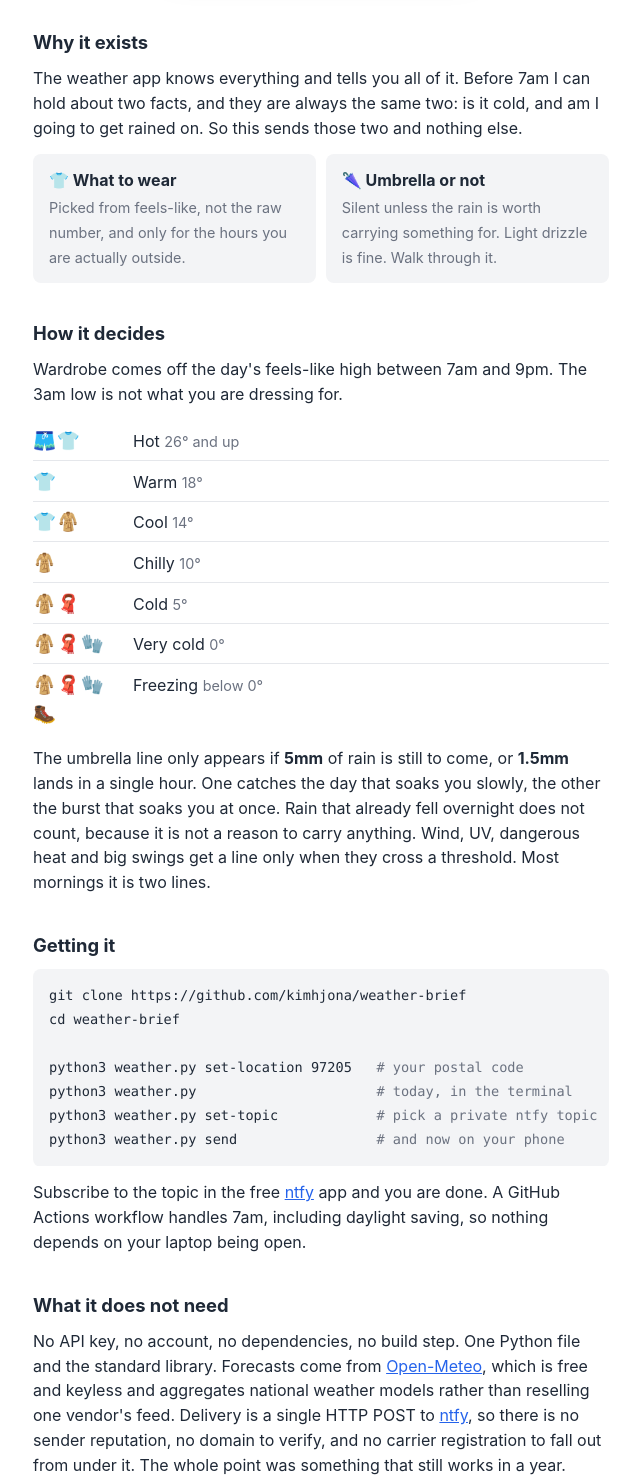
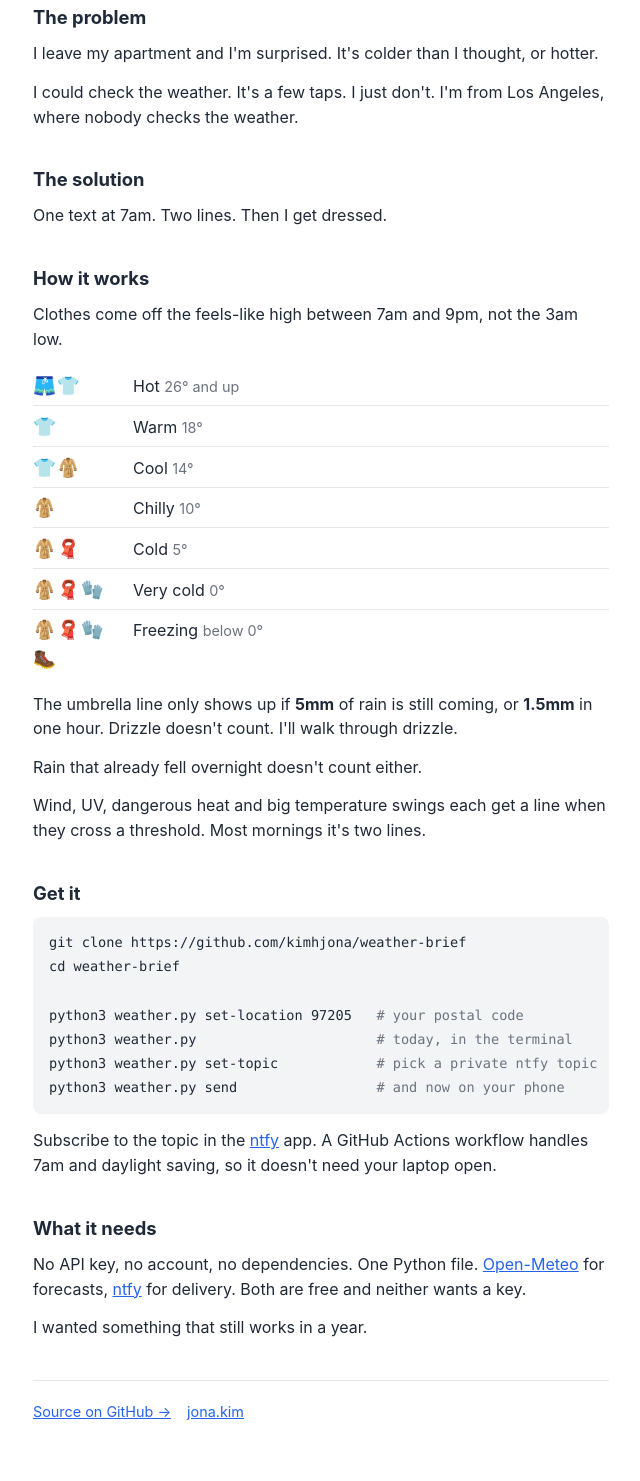
Before and after one commit to kimhjona/weather-brief, a plain HTML site: page index.html in a window 1280 px wide. Shown: the part 569-2050 px from the top of the page, without its empty margins (319-959 px from the left). Drawn offline with Linux system fonts and the light colour scheme.

Commit message:
tighten the landing page copy
Problem, solution, how it works. Cut about half the words.

Co-Authored-By: Claude Opus 5 <noreply@anthropic.com>
Claude-Session: https://claude.ai/code/session_011mzKAv5uxnmxJ8WPXeTQi2

```diff
--- a/index.html
+++ b/index.html
@@ -6,7 +6,7 @@
     <title>Weather Brief</title>
     <meta
       name="description"
-      content="A morning text that tells you how to dress and whether to bring an umbrella. No app, no account, no API key."
+      content="A text at 7am. What to wear, and whether to bring an umbrella. No app, no account, no API key."
     />
     <link
       rel="icon"
@@ -166,29 +166,6 @@
       }
 
       /* ---- content bits ---- */
-      .cards {
-        display: grid;
-        gap: 0.6rem;
-        grid-template-columns: 1fr 1fr;
-      }
-      @media (max-width: 30rem) {
-        .cards {
-          grid-template-columns: 1fr;
-        }
-      }
-      .card {
-        background: var(--card);
-        border-radius: 8px;
-        padding: 0.85rem 1rem;
-      }
-      .card strong {
-        display: block;
-        margin-bottom: 0.15rem;
-      }
-      .card span {
-        color: var(--muted);
-        font-size: 0.9rem;
-      }
       .scale {
         list-style: none;
         padding: 0;
@@ -245,8 +222,7 @@
     <header>
       <h1>🌂 Weather Brief</h1>
       <p class="tagline">
-        One text at 7am. How to dress, and whether to bring an umbrella. That is
-        the whole app.
+        A text at 7am. What to wear, and whether to bring an umbrella.
       </p>
     </header>
 
@@ -266,33 +242,22 @@
     </div>
     <p class="tap">Tap the notification for another day →</p>
 
-    <h2>Why it exists</h2>
+    <h2>The problem</h2>
     <p>
-      The weather app knows everything and tells you all of it. Before 7am I can
-      hold about two facts, and they are always the same two: is it cold, and am
-      I going to get rained on. So this sends those two and nothing else.
+      I leave my apartment and I'm surprised. It's colder than I thought, or
+      hotter.
     </p>
-    <div class="cards">
-      <div class="card">
-        <strong>👕 What to wear</strong>
-        <span
-          >Picked from feels-like, not the raw number, and only for the hours you
-          are actually outside.</span
-        >
-      </div>
-      <div class="card">
-        <strong>🌂 Umbrella or not</strong>
-        <span
-          >Silent unless the rain is worth carrying something for. Light drizzle
-          is fine. Walk through it.</span
-        >
-      </div>
-    </div>
+    <p>
+      I could check the weather. It's a few taps. I just don't. I'm from Los
+      Angeles, where nobody checks the weather.
+    </p>
 
-    <h2>How it decides</h2>
+    <h2>The solution</h2>
+    <p>One text at 7am. Two lines. Then I get dressed.</p>
+
+    <h2>How it works</h2>
     <p>
-      Wardrobe comes off the day's feels-like high between 7am and 9pm. The 3am
-      low is not what you are dressing for.
+      Clothes come off the feels-like high between 7am and 9pm, not the 3am low.
     </p>
     <ul class="scale">
       <li><span class="icons">🩳👕</span><span>Hot <span class="temp">26° and up</span></span></li>
@@ -304,15 +269,17 @@
       <li><span class="icons">🧥🧣🧤🥾</span><span>Freezing <span class="temp">below 0°</span></span></li>
     </ul>
     <p style="margin-top: 0.85rem">
-      The umbrella line only appears if <strong>5mm</strong> of rain is still to
-      come, or <strong>1.5mm</strong> lands in a single hour. One catches the day
-      that soaks you slowly, the other the burst that soaks you at once. Rain
-      that already fell overnight does not count, because it is not a reason to
-      carry anything. Wind, UV, dangerous heat and big swings get a line only
-      when they cross a threshold. Most mornings it is two lines.
+      The umbrella line only shows up if <strong>5mm</strong> of rain is still
+      coming, or <strong>1.5mm</strong> in one hour. Drizzle doesn't count. I'll
+      walk through drizzle.
+    </p>
+    <p>Rain that already fell overnight doesn't count either.</p>
+    <p>
+      Wind, UV, dangerous heat and big temperature swings each get a line when
+      they cross a threshold. Most mornings it's two lines.
     </p>
 
-    <h2>Getting it</h2>
+    <h2>Get it</h2>
     <pre><code>git clone https://github.com/kimhjona/weather-brief
 cd weather-brief
 
@@ -321,23 +288,19 @@ python3 weather.py                      <span class="cmt"># today, in the termin
 python3 weather.py set-topic            <span class="cmt"># pick a private ntfy topic</span>
 python3 weather.py send                 <span class="cmt"># and now on your phone</span></code></pre>
     <p>
-      Subscribe to the topic in the free
-      <a href="https://ntfy.sh">ntfy</a> app and you are done. A GitHub Actions
-      workflow handles 7am, including daylight saving, so nothing depends on your
-      laptop being open.
+      Subscribe to the topic in the <a href="https://ntfy.sh">ntfy</a> app. A
+      GitHub Actions workflow handles 7am and daylight saving, so it doesn't need
+      your laptop open.
     </p>
 
-    <h2>What it does not need</h2>
+    <h2>What it needs</h2>
     <p>
-      No API key, no account, no dependencies, no build step. One Python file and
-      the standard library. Forecasts come from
-      <a href="https://open-meteo.com">Open-Meteo</a>, which is free and keyless
-      and aggregates national weather models rather than reselling one vendor's
-      feed. Delivery is a single HTTP POST to <a href="https://ntfy.sh">ntfy</a>,
-      so there is no sender reputation, no domain to verify, and no carrier
-      registration to fall out from under it. The whole point was something that
-      still works in a year.
+      No API key, no account, no dependencies. One Python file.
+      <a href="https://open-meteo.com">Open-Meteo</a> for forecasts,
+      <a href="https://ntfy.sh">ntfy</a> for delivery. Both are free and neither
+      wants a key.
     </p>
+    <p>I wanted something that still works in a year.</p>
 
     <footer>
       <a href="https://github.com/kimhjona/weather-brief">Source on GitHub →</a>
```
